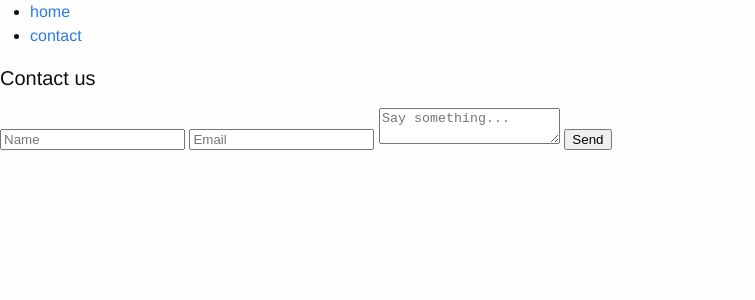
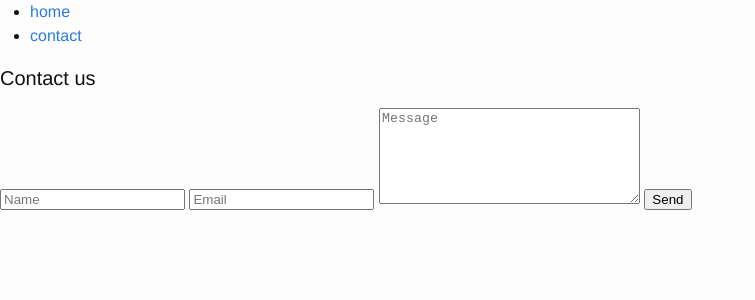
Before and after one commit to mcneeladesign/mcneeladesign.github.io, a Jekyll site: the page built from contact.html, in a window 1280 px wide. Shown: the top 300 px of the page, without its empty margins (0-755 px from the left). Built offline with Jekyll 4.4.1, drawn with Linux system fonts in a browser that asks for light colours; nearby versions of some CDN libraries.

Commit message:
Contact AJAX form test

```diff
--- a/contact.html
+++ b/contact.html
@@ -9,15 +9,26 @@ permalink: /contact/
 
 	<h1 class="page-heading">Contact us</h1>
 
-	<form id="contactform" method="POST">
+	<!-- <form id="contactform" method="POST">
 		<input type="text" name="name" placeholder="Name">
 		<input type="email" name="_replyto" placeholder="Email">
 		<textarea name="info" placeholder="Say something..."></textarea>
-		<!-- Hidden fields -->
+		Hidden fields
 		<input type="hidden" name="_next" value="http://mcneeladesign.github.io/confirmation" />
 		<input type="hidden" name="_subject" value="New submission via mcneeladesign" />
 		<input type="text" name="_gotcha" style="display:none" />
 		<input type="submit" value="Send">
+	</form> -->
+
+	<form id="contact-form" action="//formspree.io/martin@mcneeladesign.com" method="post">
+		<input type="text" name="Name" placeholder="Name" required>
+		<input type="email" name="Email" placeholder="Email" required>
+		<textarea name="Message" cols="30" rows="6" placeholder="Message" required></textarea>
+		<!-- CONFIG -->
+		<input type="text" name="_gotcha" style="display:none" />
+		<input type="hidden" name="_subject" value="Subject">
+		<!-- /CONFIG -->
+		<input class="submit" type="submit" value="Send">
 	</form>
 
 </div>
--- a/js/main.js
+++ b/js/main.js
@@ -21,9 +21,32 @@ jQuery(document).ready(function() {
 														// remove that line.
 		});
 	});
+
+
+	var $contactForm = $('#contact-form');
+	$contactForm.submit(function(e) {
+		e.preventDefault();
+		$.ajax({
+			url: '//formspree.io/martin@mcneeladesign.com',
+			method: 'POST',
+			data: $(this).serialize(),
+			dataType: 'json',
+			beforeSend: function() {
+				$contactForm.append('<div class="alert alert--loading">Sending message…</div>');
+			},
+			success: function(data) {
+				$contactForm.find('.alert--loading').hide();
+				$contactForm.append('<div class="alert alert--success">Message sent!</div>');
+			},
+			error: function(err) {
+				$contactForm.find('.alert--loading').hide();
+				$contactForm.append('<div class="alert alert--error">Ops, there was an error.</div>');
+			}
+		});
+	});
 });
 
 
 // Formspree submission
-var contactform =  document.getElementById('contactform');
-contactform.setAttribute('action', '//formspree.io/' + 'martin' + '@' + 'mcneeladesign' + '.' + 'com');
+// var contactform =  document.getElementById('contactform');
+// contactform.setAttribute('action', '//formspree.io/' + 'martin' + '@' + 'mcneeladesign' + '.' + 'com');
```
Also changed, not shown: 2 other files.
